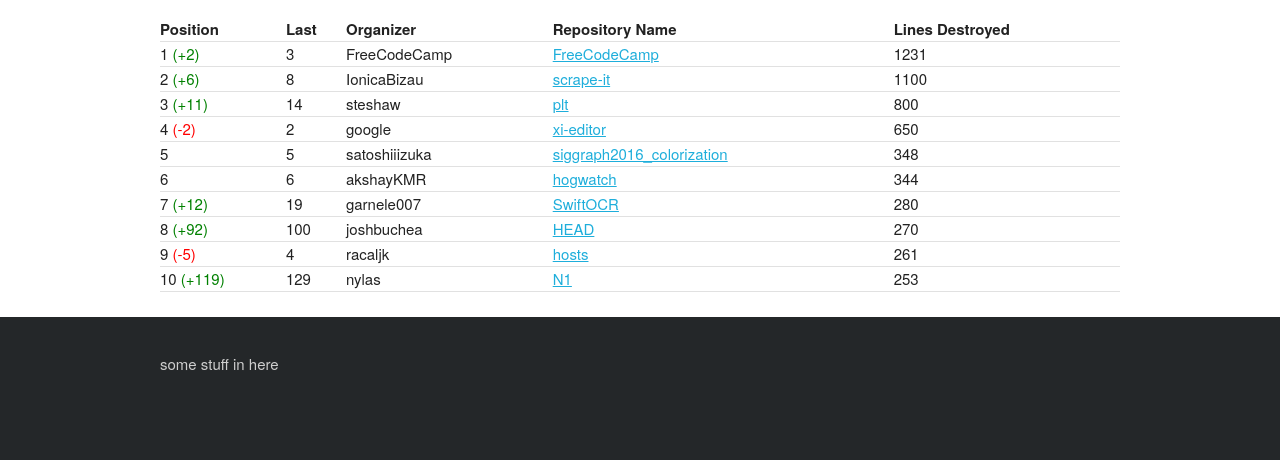
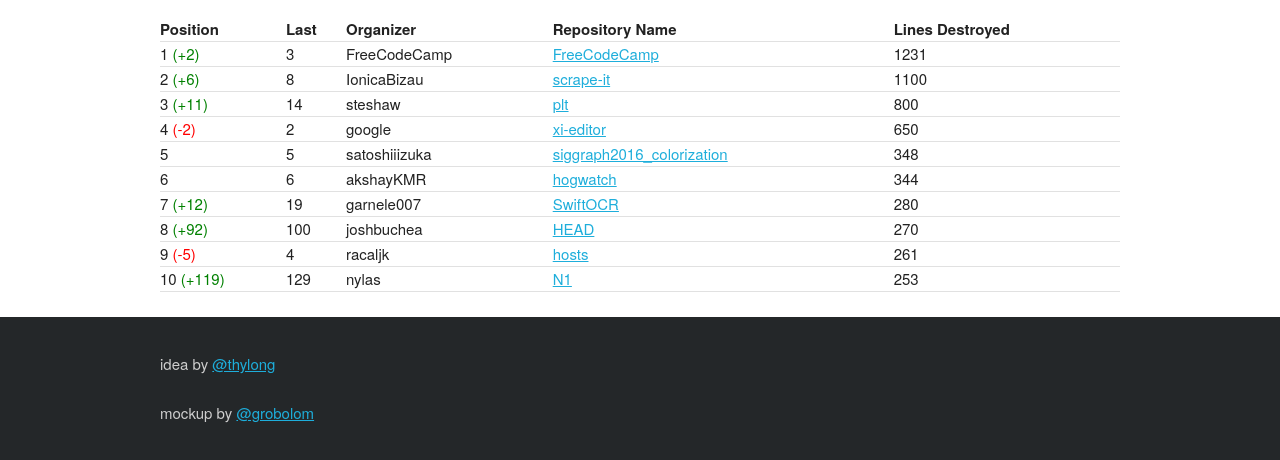
Before and after one commit to LegacyWar/LegacyWarFrontend, a plain HTML site: page index.html in a window 1280 px wide. Shown: the part 130-590 px from the top of the page. Drawn offline with Linux system fonts and the light colour scheme.

Commit message:
add some credits

```diff
--- a/index.html
+++ b/index.html
@@ -125,7 +125,8 @@
 <div id='footer'>
     <div class='container'>
         <div class='row'>
-            some stuff in here
+            <p>idea by <a href='https://github.com/thylong'>@thylong</a></p>
+            <p>mockup by <a href='https://github.com/grobolom'>@grobolom</a></p>
         </div>
     </div>
 </div>
```
